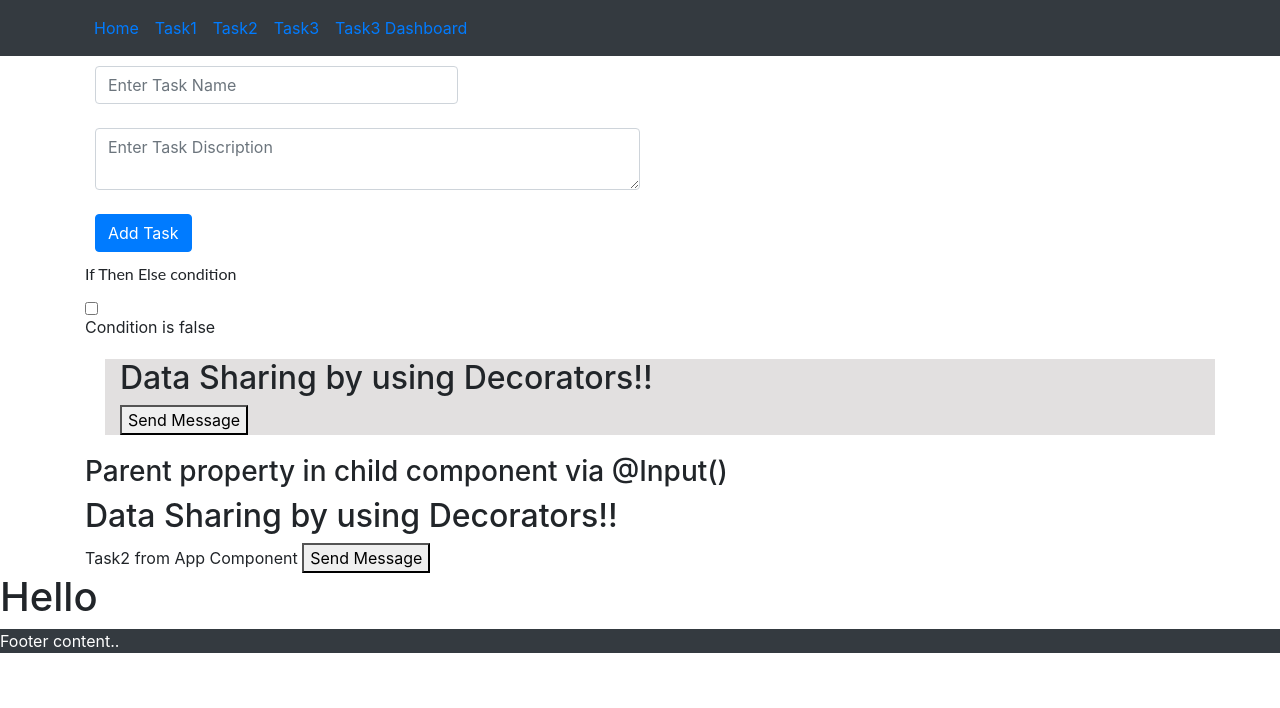
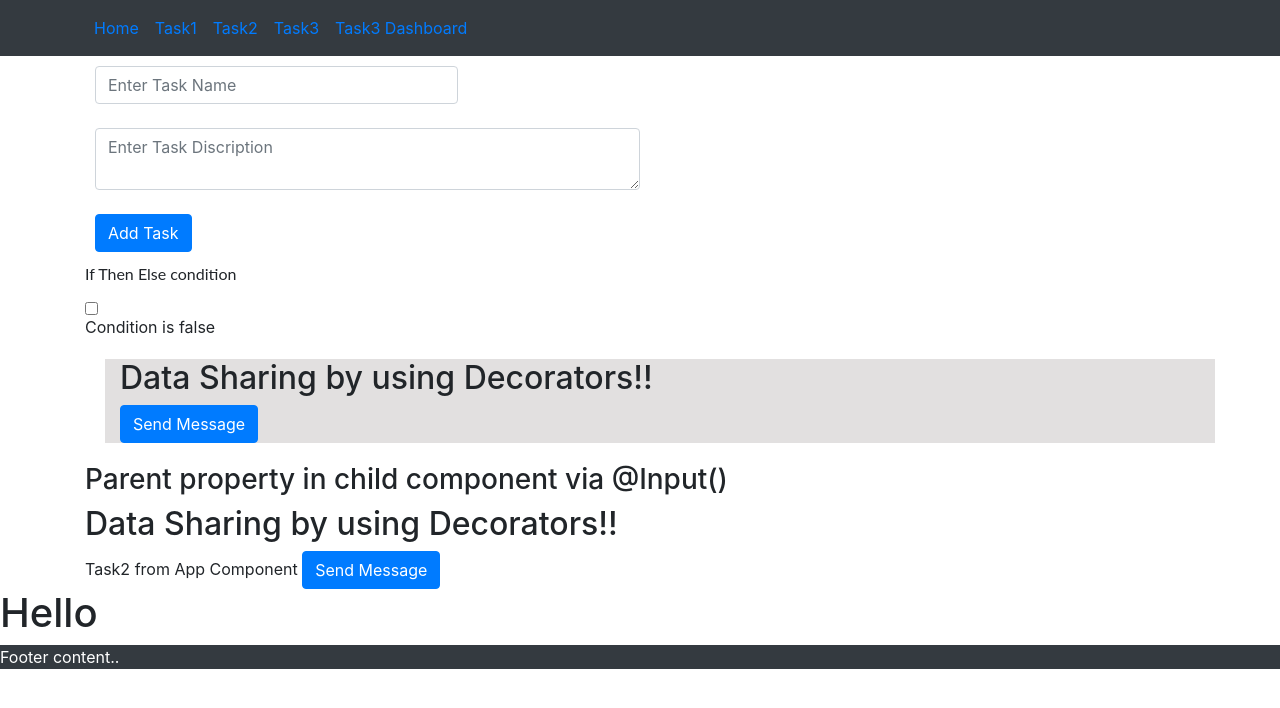
Before and after one commit to JCharanRaj/angular-wl-tasks, an Angular app: page /task2 in a window 1280 px wide. Shown: the top 708 px of the page. Built offline with nearby package versions, Linux system fonts and the light colour scheme.

Commit message:
1 file modified

```diff
--- a/src/app/task2/task2.component.html
+++ b/src/app/task2/task2.component.html
@@ -3,4 +3,4 @@
 </h2>
 {{name}}
 
-<button (click)="sendMessage()">Send Message</button>
+<button class="btn btn-primary" (click)="sendMessage()">Send Message</button>
```
